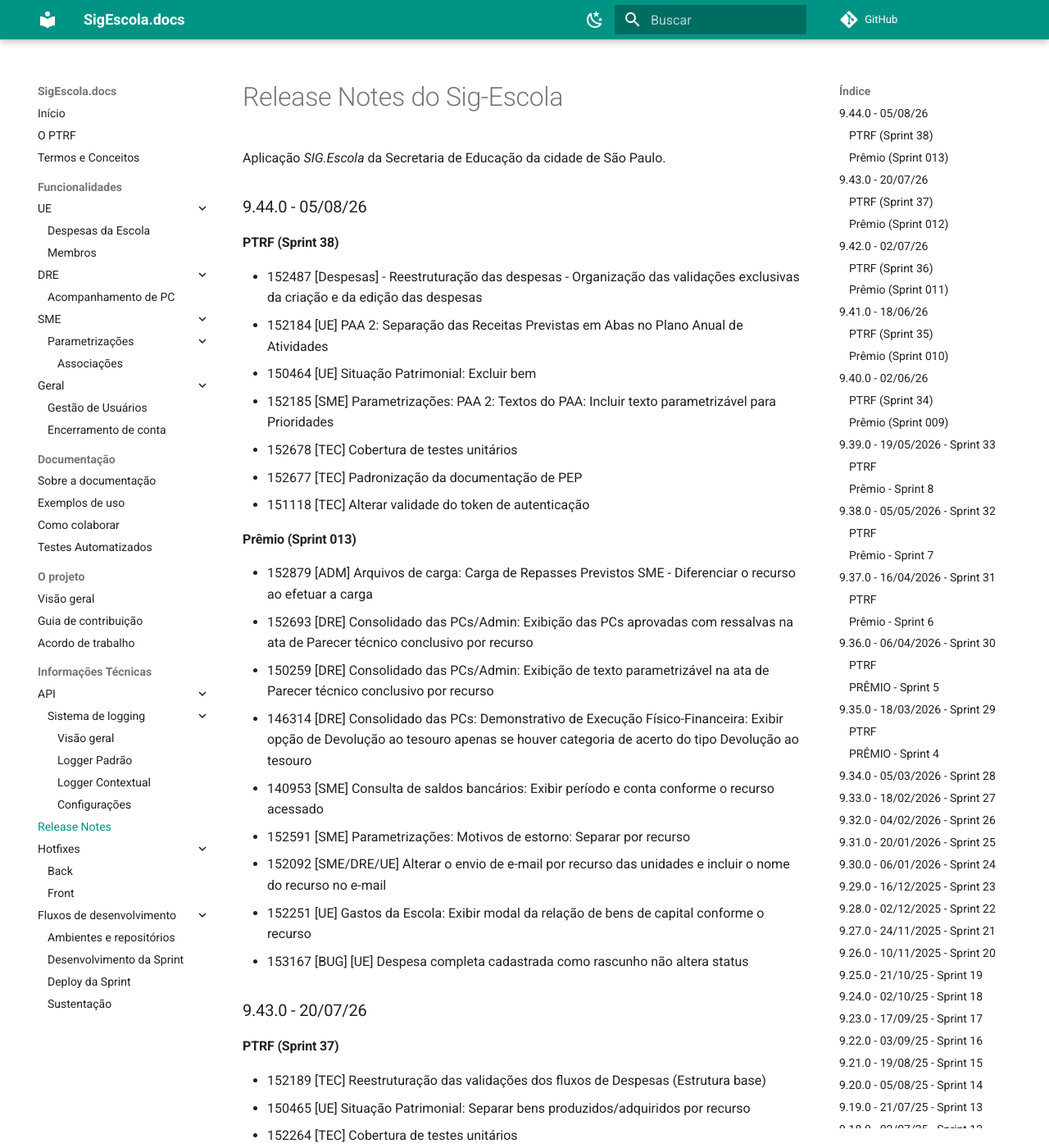
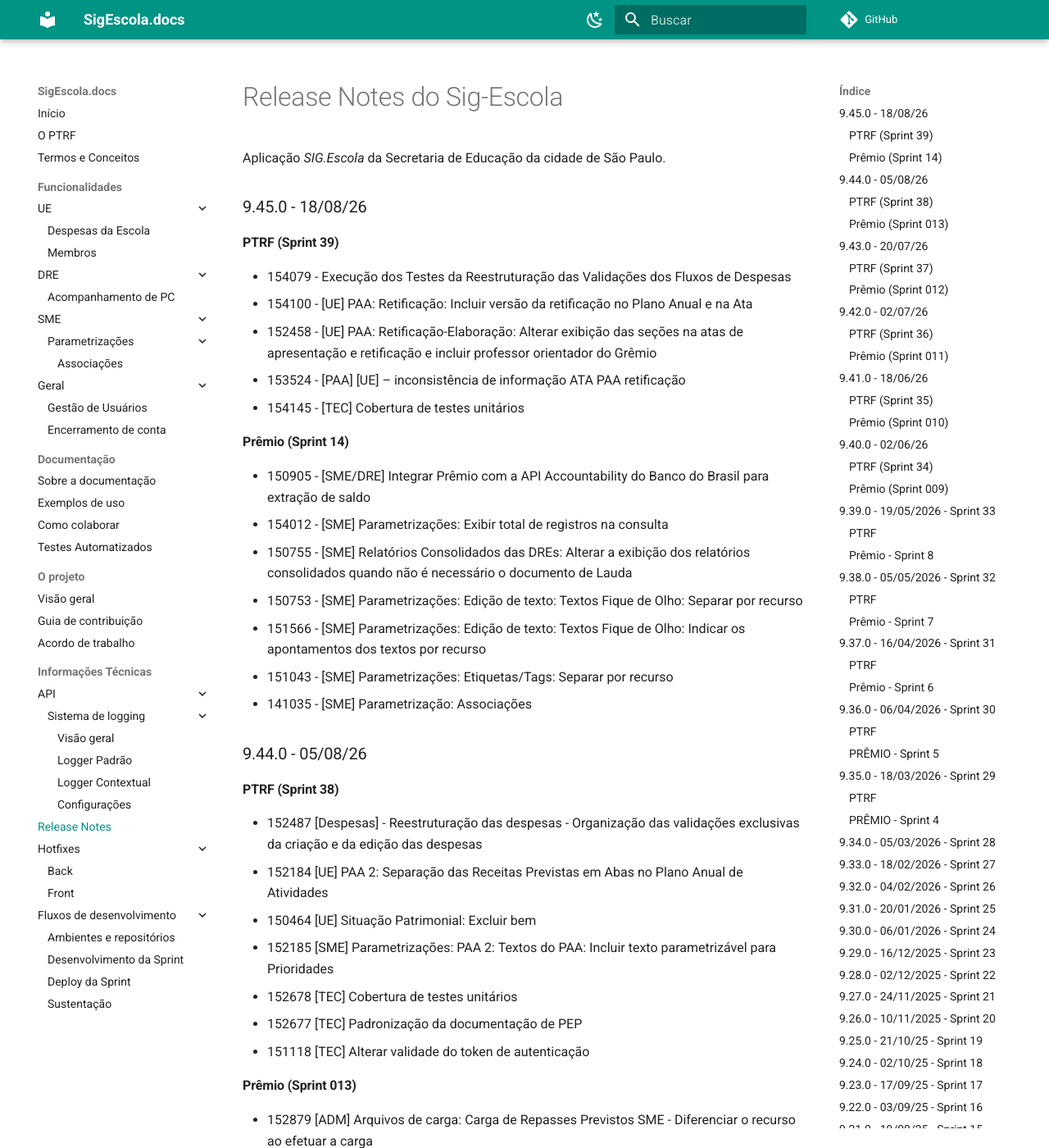
Before and after one commit to prefeiturasp/SME-PTRF-Docs, an MkDocs documentation site: the page built from docs/projeto/release_notes.md, in a window 1280 px wide and 1400 px high. Shown: the whole window at 82% size. Built offline with MkDocs 1.6.1 and Material for MkDocs 9.7.7, drawn with Linux system fonts in a browser that asks for light colours; comment, search, counter and statistics services are not loaded.

Commit message:
Update release notes for version 9.45.0

```diff
--- a/docs/projeto/release_notes.md
+++ b/docs/projeto/release_notes.md
@@ -1,6 +1,23 @@
 # Release Notes do Sig-Escola
 
 Aplicação *SIG.Escola* da Secretaria de Educação da cidade de São Paulo.
+
+### 9.45.0 - 18/08/26
+#### PTRF (Sprint 39)
+* 154079 - Execução dos Testes da Reestruturação das Validações dos Fluxos de Despesas
+* 154100 - [UE] PAA: Retificação: Incluir versão da retificação no Plano Anual e na Ata
+* 152458 - [UE] PAA: Retificação-Elaboração: Alterar exibição das seções na atas de apresentação e retificação e incluir professor orientador do Grêmio
+* 153524 - [PAA] [UE] – inconsistência de informação ATA PAA retificação
+* 154145 - [TEC] Cobertura de testes unitários
+
+#### Prêmio (Sprint 14)
+* 150905 - [SME/DRE] Integrar Prêmio com a API Accountability do Banco do Brasil para extração de saldo
+* 154012 - [SME] Parametrizações: Exibir total de registros na consulta
+* 150755 - [SME] Relatórios Consolidados das DREs: Alterar a exibição dos relatórios consolidados quando não é necessário o documento de Lauda
+* 150753 - [SME] Parametrizações: Edição de texto: Textos Fique de Olho: Separar por recurso
+* 151566 - [SME] Parametrizações: Edição de texto: Textos Fique de Olho: Indicar os apontamentos dos textos por recurso
+* 151043 - [SME] Parametrizações: Etiquetas/Tags: Separar por recurso
+* 141035 - [SME] Parametrização: Associações
 
 ### 9.44.0 - 05/08/26
 #### PTRF (Sprint 38)
```
